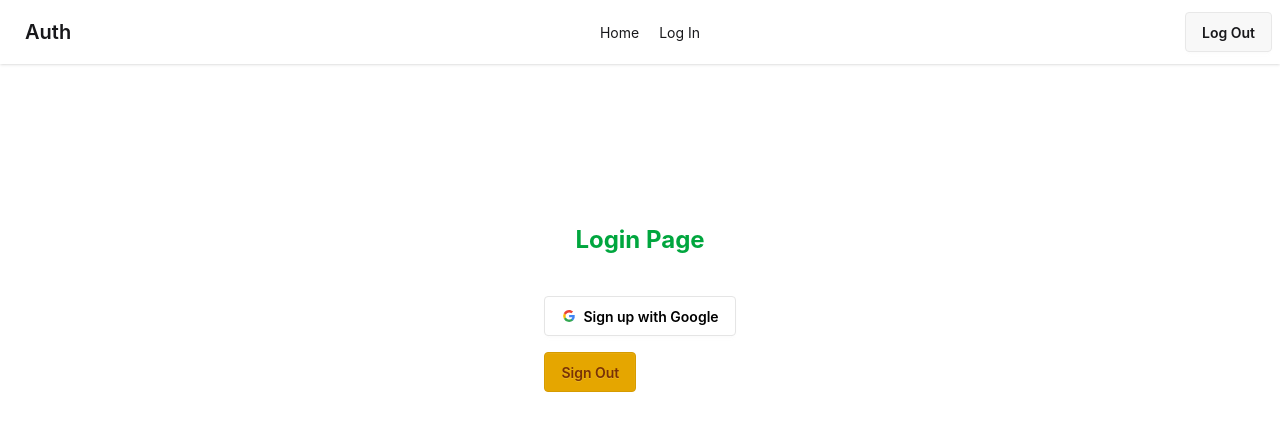
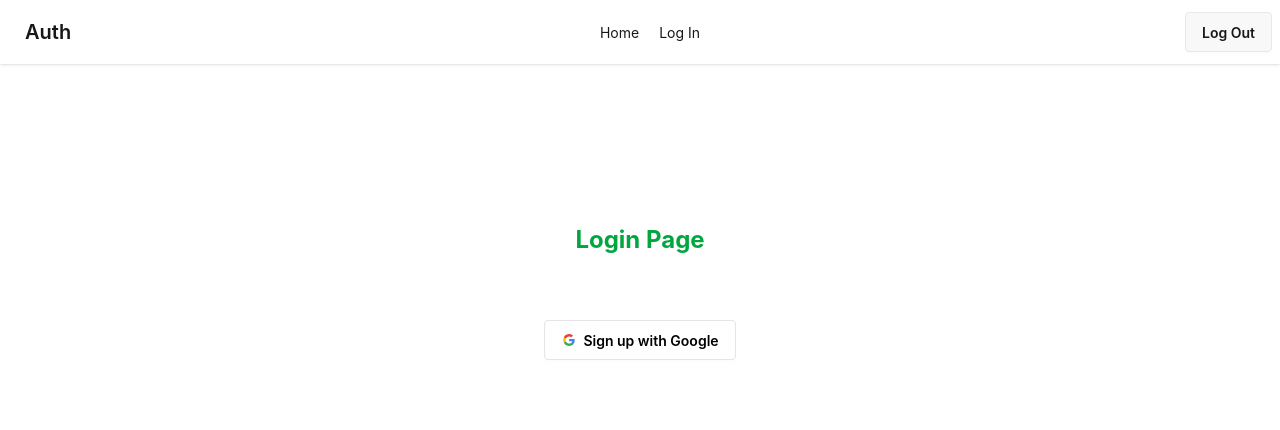
Before and after one commit to asik247/second-fire-base, a React (Vite) app: page /login in a window 1280 px wide. Shown: the top 430 px of the page. Built offline with nearby package versions, Linux system fonts and the light colour scheme.

Commit message:
toggling

```diff
--- a/src/Components/Login/Login.jsx
+++ b/src/Components/Login/Login.jsx
@@ -20,25 +20,22 @@ const Login = () => {
     }
 
     // sing out code here now;
-    const handleSignOut = ()=>{
+    const handleSignOut = () => {
         console.log("handle singout btn clicked");
         signOut(auth)
-        .then(()=>{
-            console.log("sing out done");
-            setUsers(null)
-        }).catch(error=>{
-            console.log(error);
-        })
+            .then(() => {
+                console.log("sing out done");
+                setUsers(null)
+            }).catch(error => {
+                console.log(error);
+            })
     }
     return (
         <div>
             <h1 className='text-2xl font-bold text-green-600 text-center mb-10'>Login Page</h1>
-            <button onClick={handleGoogle} className="btn bg-white text-black border-[#e5e5e5] mb-4">
-                <svg aria-label="Google logo" width="16" height="16" xmlns="http://www.w3.org/2000/svg" viewBox="0 0 512 512"><g><path d="m0 0H512V512H0" fill="#fff"></path><path fill="#34a853" d="M153 292c30 82 118 95 171 60h62v48A192 192 0 0190 341"></path><path fill="#4285f4" d="m386 400a140 175 0 0053-179H260v74h102q-7 37-38 57"></path><path fill="#fbbc02" d="m90 341a208 200 0 010-171l63 49q-12 37 0 73"></path><path fill="#ea4335" d="m153 219c22-69 116-109 179-50l55-54c-78-75-230-72-297 55"></path></g></svg>
-                Sign up with Google
-            </button>
+
             <br />
-            <button onClick={handleSignOut} className="btn btn-active btn-warning">Sign Out</button>
+
             {users &&
                 <div className='border-2 border-gray-400 p-4 mt-10'>
                     <h1 className='font-bold text-2xl'>Name: {users.displayName}</h1>
@@ -46,6 +43,14 @@ const Login = () => {
                     <img src={users.photoURL} alt="" />
                 </div>
             }
+
+            {/* Toggling code here now */}
+            {
+                users ? <button onClick={handleSignOut} className="btn btn-active btn-warning">Sign Out</button> : <button onClick={handleGoogle} className="btn bg-white text-black border-[#e5e5e5] mb-4">
+                    <svg aria-label="Google logo" width="16" height="16" xmlns="http://www.w3.org/2000/svg" viewBox="0 0 512 512"><g><path d="m0 0H512V512H0" fill="#fff"></path><path fill="#34a853" d="M153 292c30 82 118 95 171 60h62v48A192 192 0 0190 341"></path><path fill="#4285f4" d="m386 400a140 175 0 0053-179H260v74h102q-7 37-38 57"></path><path fill="#fbbc02" d="m90 341a208 200 0 010-171l63 49q-12 37 0 73"></path><path fill="#ea4335" d="m153 219c22-69 116-109 179-50l55-54c-78-75-230-72-297 55"></path></g></svg>
+                    Sign up with Google
+                </button>
+            }
         </div>
     );
 };
```
